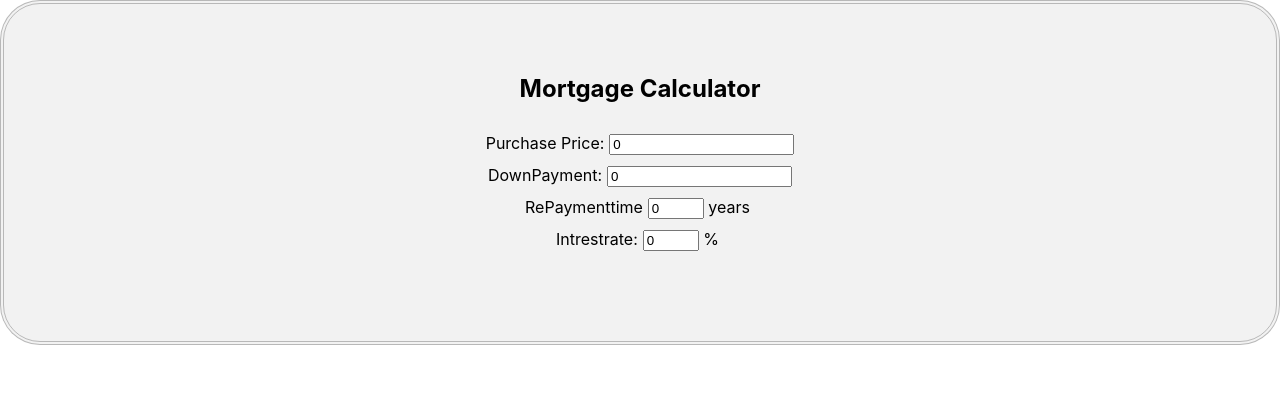
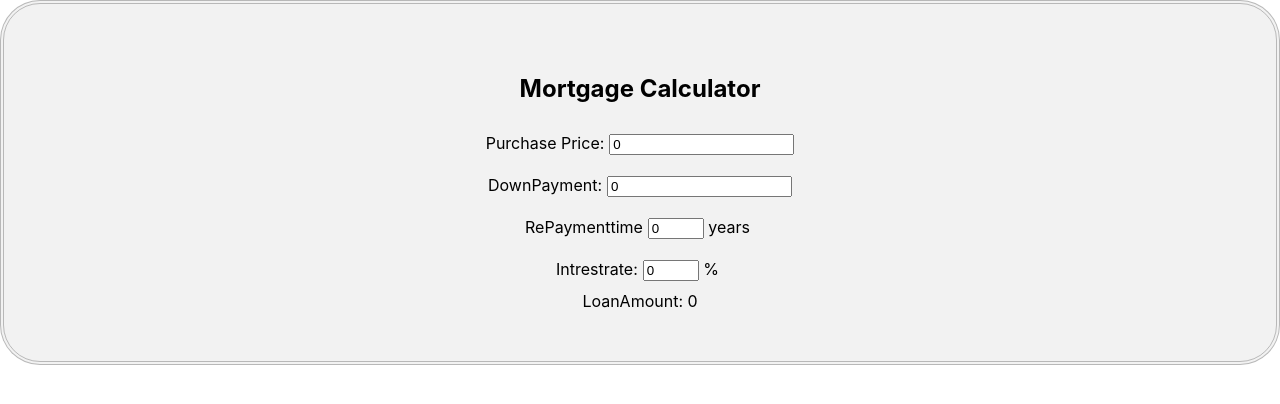
Before and after one commit to cherivamshi/mortgagecalculator, a React (Create React App) app: page / in a window 1280 px wide. Shown: the top 404 px of the page. Built offline with nearby package versions, Linux system fonts and the light colour scheme.

Commit message:
Update mortgagecalculator.js

```diff
--- a/src/mortgagecalculator.js
+++ b/src/mortgagecalculator.js
@@ -6,6 +6,11 @@ const MortgageCalculator = () => {
   const [DownPayment, setDownPayment] = useState(0);
   const [RePaymenttime, setRePaymenttime] = useState(0);
   const [Intrestrate, setIntrestrate] = useState(0);
+  const [LoanAmount, setLoanAmount] = useState(0);
+
+  const calculatedLoanAmount = () => {
+    return purchasePrice - DownPayment;
+  };
 
 
 
@@ -22,6 +27,8 @@ const MortgageCalculator = () => {
             value={purchasePrice}
             onChange={(e) => setPurchasePrice(parseFloat(e.target.value))}
           />
+          </div>
+          </div>
            <div className="input-row">
         <div className="input-container">
           <label htmlFor="DownPayment">DownPayment:</label>
@@ -31,6 +38,8 @@ const MortgageCalculator = () => {
             value={DownPayment}
             onChange={(e) => setDownPayment(parseFloat(e.target.value))}
           />
+          </div>
+          </div>
            <div className="input-row">
         <div className="input-container">
           <label htmlFor="RePaymenttime">RePaymenttime</label>
@@ -47,6 +56,9 @@ const MortgageCalculator = () => {
             />
 
           <label htmlFor="RePaymenttime"> years</label>
+          </div>
+            </div>
+
 
           <div className="input-row">
         <div className="input-container">
@@ -59,18 +71,17 @@ const MortgageCalculator = () => {
            max={30}
             onChange={(e) => setIntrestrate(parseFloat(e.target.value))}
           />
-                    <label htmlFor="Intrestrate"> %</label>
+          <label htmlFor="Intrestrate"> %</label>
+          </div>
+          </div>
 
+          <div className="input-row">
+          <div>LoanAmount: {calculatedLoanAmount()}</div>
 
         </div>
         </div>
-        </div>
-        </div>
-        </div>
-        </div>
-        </div>
-        </div>
-        </div>
+
+
 
 
   );
```
